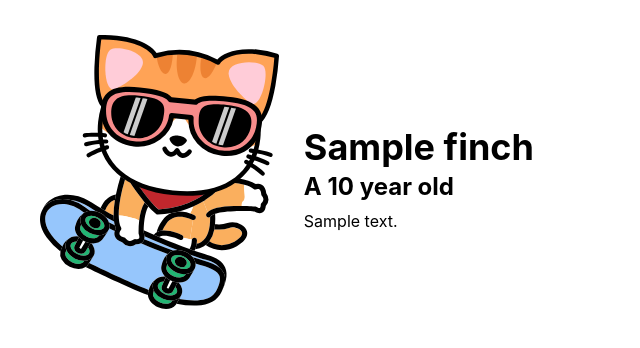
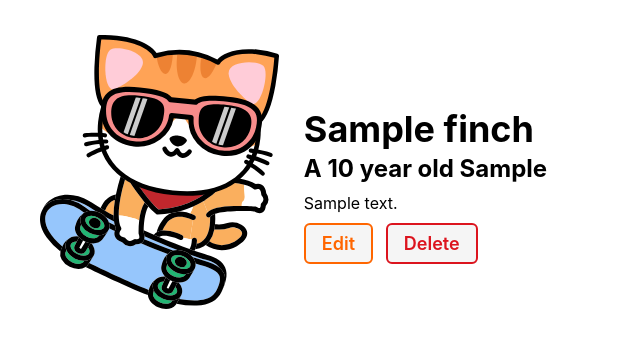
Before and after one commit to venmorr/finch-finder, a Django app: page /finches/1/ in a window 1280 px wide. Shown: the part 55-403 px from the top of the page, without its empty margins (0-640 px from the left). Run offline with Django 4.2, Linux system fonts and the light colour scheme; tables that the repository leaves empty hold one stand-in row (values such as "Sample post").

Commit message:
add edit finch functionality

```diff
--- a/main_app/templates/finches/detail.html
+++ b/main_app/templates/finches/detail.html
@@ -21,11 +21,15 @@
   <div class="finch-details">
     <h1>{{ finch.name }}</h1>
     {% if finch.age > 0 %}
-      <h2>A {{ finch.age }} year old {{ finch.breed }}</h2>
+      <h2>A {{ finch.age }} year old {{ finch.type }}</h2>
     {% else %}
-      <h2>A {{ finch.breed }} kitten.</h2>
+      <h2>A {{ finch.type }} kitten.</h2>
     {% endif %}
     <p>{{ finch.description }}</p>
+    <div class="finch-actions">
+      <a href="{% url 'finch-update' finch.id %}" class="btn warn">Edit</a>
+      <a href="{% url 'finch-delete' finch.id %}" class="btn danger">Delete</a>
+    </div>
   </div>
 </section>
 
--- a/main_app/templates/main_app/finch_form.html
+++ b/main_app/templates/main_app/finch_form.html
@@ -8,7 +8,11 @@
 {% block content %}
 
 <div class="page-header">
-  <h1>Add a Finch</h1>
+  {% if finch %}
+    <h1>Edit {{ finch.name }}</h1>
+  {% else %}
+    <h1>Add a Finch</h1>
+  {% endif %}
   <img src="{% static 'images/nerd-finch.svg' %}" alt="A finch using a computer"/>
 </div>
 <form action="" method="post" class="form-container">
--- a/main_app/urls.py
+++ b/main_app/urls.py
@@ -7,4 +7,6 @@
   path('finches/', views.finch_index, name='finch-index'),
   path('finches/<int:finch_id>/', views.finch_detail, name='finch-detail'),
   path('finches/create/', views.FinchCreate.as_view(), name='finch-create'),
+  path('finches/<int:pk>/update/', views.FinchUpdate.as_view(), name='finch-update'),
+  path('finches/<int:pk>/delete/', views.FinchDelete.as_view(), name='finch-delete'),
 ]
--- a/main_app/views.py
+++ b/main_app/views.py
@@ -1,5 +1,5 @@
 from django.shortcuts import render
-from django.views.generic.edit import CreateView
+from django.views.generic.edit import CreateView, UpdateView, DeleteView
 from .models import Finch
 
 # Define the home view
@@ -21,3 +21,11 @@
   model = Finch
   fields = '__all__'
   success_url = '/finches/'
+
+class FinchUpdate(UpdateView):
+  model = Finch
+  fields = ['type', 'description', 'age']
+
+class FinchDelete(DeleteView):
+  model = Finch
+  success_url = '/finches/'
```
